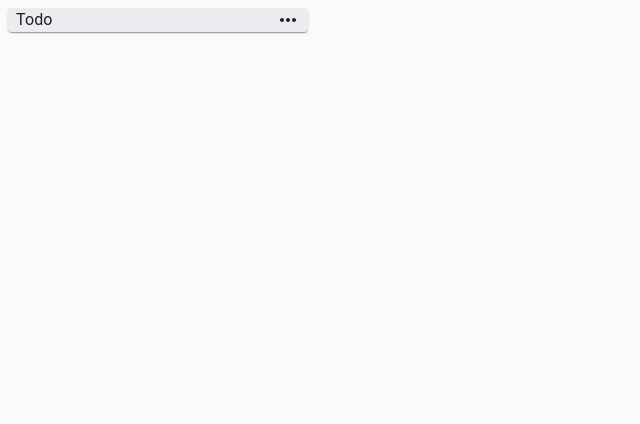
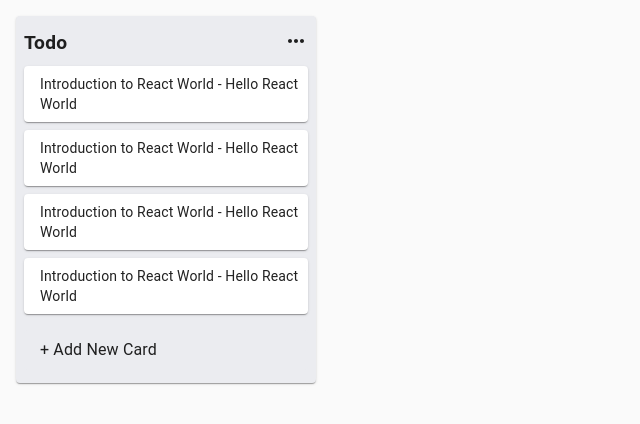
Before and after one commit to akshaydodkade/kanban-board, a React (Create React App) app: page / in a window 1280 px wide. Shown: the top 424 px of the page, without its empty margins (0-640 px from the left). Built offline with nearby package versions, Linux system fonts and the light colour scheme.

Commit message:
board - list components added

```diff
--- /dev/null
+++ b/src/components/Card.js
@@ -0,0 +1,21 @@
+import React from 'react';
+import { Paper } from '@material-ui/core';
+import { makeStyles } from "@material-ui/core/styles";
+
+const useStyle = makeStyles((theme) => ({
+  card: {
+    padding: theme.spacing(1, 1, 1, 2),
+    margin: theme.spacing(1)
+  }
+}));
+
+const Card = () => {
+  const classes = useStyle();
+  return (
+    <div>
+      <Paper className={classes.card}>Introduction to React World - Hello React World</Paper>
+    </div>
+  );
+}
+
+export default Card;
--- /dev/null
+++ b/src/components/Input/InputCard.js
@@ -0,0 +1,52 @@
+import React from 'react';
+import { Button, IconButton, InputBase, Paper } from '@material-ui/core';
+import { fade, makeStyles } from "@material-ui/core/styles";
+import ClearIcon from "@material-ui/icons/Clear";
+
+const useStyle = makeStyles((theme) => ({
+  card: {
+    margin: theme.spacing(0, 1, 1, 1),
+    paddingBottom: theme.spacing(4)
+  },
+  input: {
+    margin: theme.spacing(1),
+  },
+  btnConfirm: {
+    background: '#5AAC44',
+    color: '#fff',
+    '&:hover': {
+      background: fade('#5AAC44', 0.75),
+    }
+  },
+  confirm: {
+    margin: theme.spacing(0, 1, 1, 1),
+  }
+}))
+
+const InputCard = ({setOpen}) => {
+  const classes = useStyle();
+  return (
+    <div>
+      <div>
+        <Paper className={classes.card}>
+          <InputBase
+            multiline
+            fullWidth
+            inputProps={{
+              className: classes.input,
+             }}
+             placeholder="Enter New Task"
+          />
+        </Paper>
+      </div>
+      <div className={classes.confirm}>
+        <Button className={classes.btnConfirm} onClick={() => setOpen(false)}>Add Card</Button>
+        <IconButton onClick={() => setOpen(false)}>
+          <ClearIcon />
+        </IconButton>
+      </div>
+    </div>
+  );
+}
+
+export default InputCard;
--- /dev/null
+++ b/src/components/Input/InputContainer.js
@@ -0,0 +1,41 @@
+import React, { useState } from 'react';
+import { Collapse, Paper, Typography } from '@material-ui/core';
+import { fade, makeStyles } from "@material-ui/core/styles";
+import InputCard from './InputCard';
+
+const useStyle = makeStyles((theme) => ({
+  root: {
+    marginTop: theme.spacing(2)
+  },
+  addCard: {
+    padding: theme.spacing(1, 1, 1, 2),
+    margin: theme.spacing(0, 1, 1, 1),
+    background: '#EBECF0',
+    '&:hover': {
+      backgroundColor: fade('#000', 0.25),
+    }
+  }
+}));
+
+const InputContainer = () => {
+  const classes = useStyle();
+  const [open, setOpen] = useState(false);
+  return (
+    <div className={classes.root}>
+      <Collapse in={open}>
+        <InputCard setOpen={setOpen} />
+      </Collapse>
+      <Collapse in={!open}>
+        <Paper
+          className={classes.addCard}
+          elevation={0}
+          onClick={() => setOpen(!open)}
+        >
+          <Typography>+ Add New Card</Typography>
+        </Paper>
+      </Collapse>
+    </div>
+  );
+}
+
+export default InputContainer;
--- a/src/components/List/List.js
+++ b/src/components/List/List.js
@@ -1,13 +1,18 @@
 import React from "react";
-import { CssBaseline, Paper, Typography } from "@material-ui/core";
+import { CssBaseline, Paper } from "@material-ui/core";
 import { makeStyles } from "@material-ui/core/styles";
 import Title from "./Title";
+import Card from "../Card";
+import InputContainer from "../Input/InputContainer";
 
 const useStyle = makeStyles((theme) => ({
   root: {
     width: '300px',
     backgroundColor: '#EBECF0',
-    marginLeft: theme.spacing(1)
+    marginLeft: theme.spacing(2),
+    marginTop: theme.spacing(2),
+    paddingTop: '5px',
+    paddingBottom: '5px'
   }
 }));
 
@@ -18,6 +23,11 @@
       <Paper className={classes.root}>
         <CssBaseline/>
         <Title />
+        <Card />
+        <Card />
+        <Card />
+        <Card />
+        <InputContainer />
       </Paper>
     </div>
   )
--- a/src/components/List/Title.js
+++ b/src/components/List/Title.js
@@ -9,9 +9,13 @@
     display: "flex"
   },
   editableTitle: {
-    flexGrow: 1
+    flexGrow: 1,
+    fontSize: "1.2rem",
+    fontWeight: "bold"
   },
   input: {
+    fontSize: "1.2rem",
+    fontWeight: "bold",
     margin: theme.spacing(1),
     '&:focus': {
       background: "#ddd"
@@ -28,6 +32,7 @@
       {
         open?(
           <InputBase
+            autoFocus
             value="Todo"
             inputProps={{
               className: classes.input,
```
